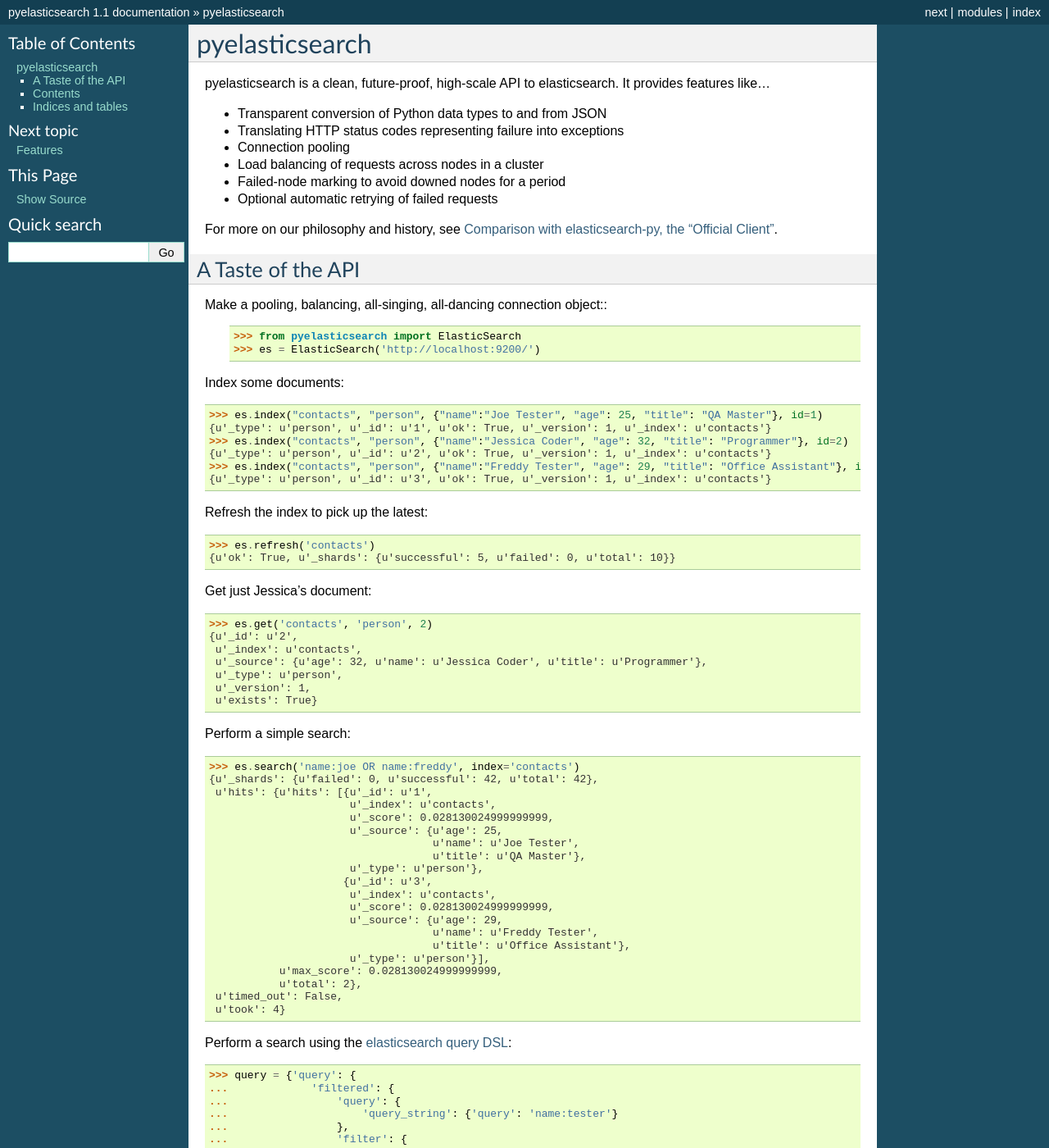
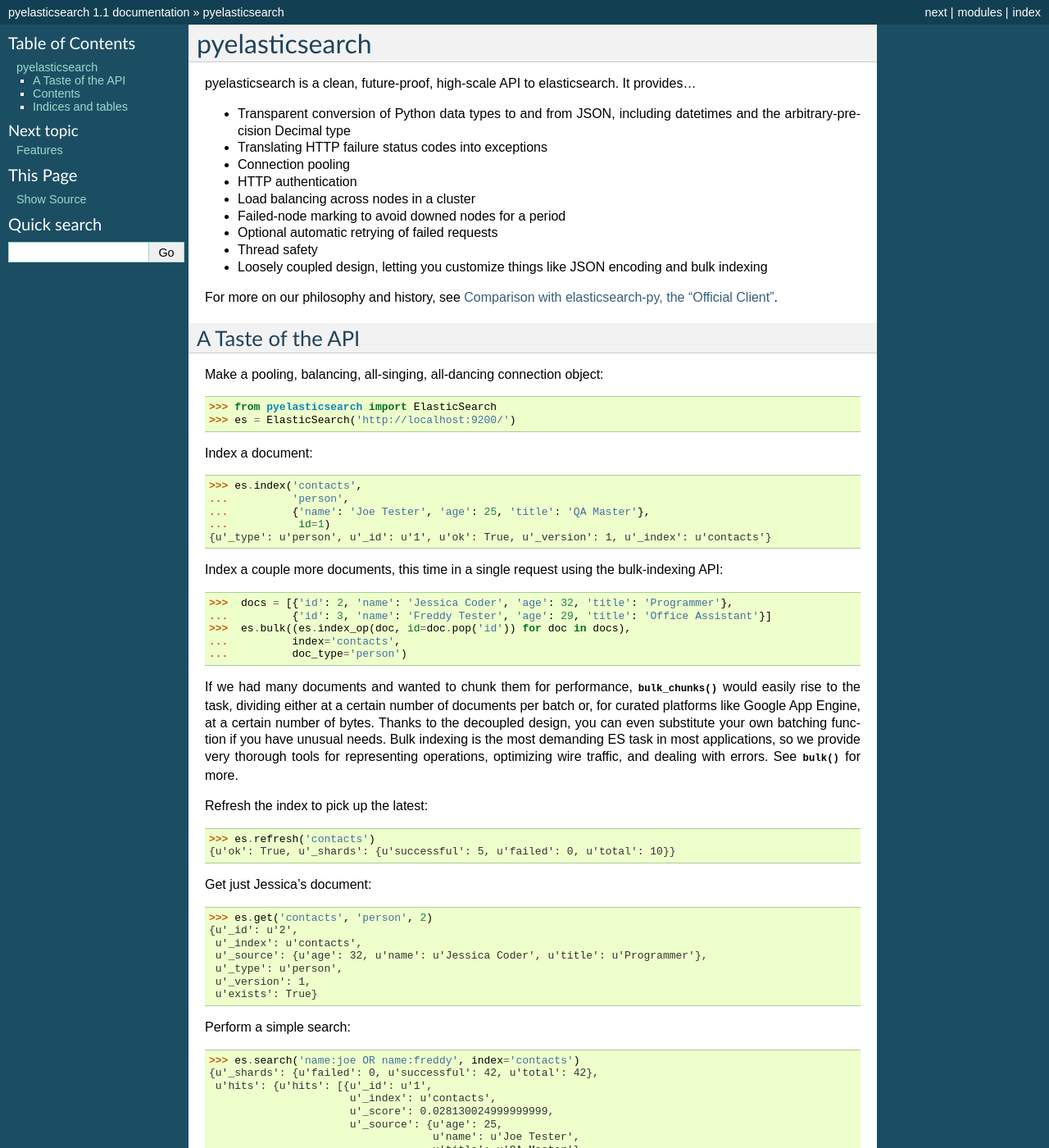
Before and after one commit to pyelasticsearch/pyelasticsearch, a Sphinx documentation site: the page built from docs/source/index.rst, in a window 1280 px wide and 1400 px high. Shown: the whole window at 82% size. Built offline with Sphinx 7.4.7, drawn with Linux system fonts in a browser that asks for light colours; some of the changed text lies outside the part shown.

Commit message:
Pretty up the documentation.
* Add new routines.
* Format the code on the front page more attractively.
* Show off the interesting bits (bulk()) on the front page.
* Document JSON encoding customization and HTTP auth.

```diff
--- a/docs/source/index.rst
+++ b/docs/source/index.rst
@@ -2,14 +2,19 @@
 ===============
 
 pyelasticsearch is a clean, future-proof, high-scale API to elasticsearch. It
-provides features like...
+provides...
 
-* Transparent conversion of Python data types to and from JSON
-* Translating HTTP status codes representing failure into exceptions
+* Transparent conversion of Python data types to and from JSON, including
+  datetimes and the arbitrary-precision Decimal type
+* Translating HTTP failure status codes into exceptions
 * Connection pooling
-* Load balancing of requests across nodes in a cluster
+* HTTP authentication
+* Load balancing across nodes in a cluster
 * Failed-node marking to avoid downed nodes for a period
 * Optional automatic retrying of failed requests
+* Thread safety
+* Loosely coupled design, letting you customize things like JSON encoding and
+  bulk indexing
 
 For more on our philosophy and history, see :doc:`elasticsearch-py`.
 
@@ -18,17 +23,36 @@
 ------------------
 
 Make a pooling, balancing, all-singing, all-dancing connection object::
+
   >>> from pyelasticsearch import ElasticSearch
   >>> es = ElasticSearch('http://localhost:9200/')
 
-Index some documents::
+Index a document::
 
-  >>> es.index("contacts", "person", {"name":"Joe Tester", "age": 25, "title": "QA Master"}, id=1)
+  >>> es.index('contacts',
+  ...          'person',
+  ...          {'name': 'Joe Tester', 'age': 25, 'title': 'QA Master'},
+  ...           id=1)
   {u'_type': u'person', u'_id': u'1', u'ok': True, u'_version': 1, u'_index': u'contacts'}
-  >>> es.index("contacts", "person", {"name":"Jessica Coder", "age": 32, "title": "Programmer"}, id=2)
-  {u'_type': u'person', u'_id': u'2', u'ok': True, u'_version': 1, u'_index': u'contacts'}
-  >>> es.index("contacts", "person", {"name":"Freddy Tester", "age": 29, "title": "Office Assistant"}, id=3)
-  {u'_type': u'person', u'_id': u'3', u'ok': True, u'_version': 1, u'_index': u'contacts'}
+
+Index a couple more documents, this time in a single request using the
+bulk-indexing API::
+
+  >>>  docs = [{'id': 2, 'name': 'Jessica Coder', 'age': 32, 'title': 'Programmer'},
+  ...          {'id': 3, 'name': 'Freddy Tester', 'age': 29, 'title': 'Office Assistant'}]
+  >>>  es.bulk((es.index_op(doc, id=doc.pop('id')) for doc in docs),
+  ...          index='contacts',
+  ...          doc_type='person')
+
+If we had many documents and wanted to chunk them for performance,
+:func:`~pyelasticsearch.bulk_chunks()` would easily rise to the task,
+dividing either at a certain number of documents per batch or, for curated
+platforms like Google App Engine, at a certain number of bytes. Thanks to
+the decoupled design, you can even substitute your own batching function if
+you have unusual needs. Bulk indexing is the most demanding ES task in most
+applications, so we provide very thorough tools for representing operations,
+optimizing wire traffic, and dealing with errors. See
+:meth:`~pyelasticsearch.ElasticSearch.bulk()` for more.
 
 Refresh the index to pick up the latest::
 
@@ -74,22 +98,23 @@
 
 ::
 
-  >>> query = {'query': {
-  ...             'filtered': {
-  ...                 'query': {
-  ...                     'query_string': {'query': 'name:tester'}
-  ...                 },
-  ...                 'filter': {
-  ...                     'range': {
-  ...                         'age': {
-  ...                             'from': 27,
-  ...                             'to': 37,
-  ...                         },
+  >>> query = {
+  ...     'query': {
+  ...         'filtered': {
+  ...             'query': {
+  ...                 'query_string': {'query': 'name:tester'}
+  ...             },
+  ...             'filter': {
+  ...                 'range': {
+  ...                     'age': {
+  ...                         'from': 27,
+  ...                         'to': 37,
   ...                     },
   ...                 },
   ...             },
   ...         },
-  ...     }
+  ...     },
+  ... }
   >>> es.search(query, index='contacts')
   {u'_shards': {u'failed': 0, u'successful': 42, u'total': 42},
    u'hits': {u'hits': [{u'_id': u'3',
@@ -109,6 +134,7 @@
   >>> es.delete_index('contacts')
   {u'acknowledged': True, u'ok': True}
 
+For more, see the full :doc:`api`.
 
 Contents
 --------
--- a/docs/source/migrate.rst
+++ b/docs/source/migrate.rst
@@ -1,3 +1,4 @@
+=======================
 Migrating From ``pyes``
 =======================
 
```
Also changed, not shown: docs/source/api.rst (+32 -8 lines), docs/source/changelog.rst (+17 -0 lines), docs/source/features.rst (+18 -14 lines), 1 other file.
